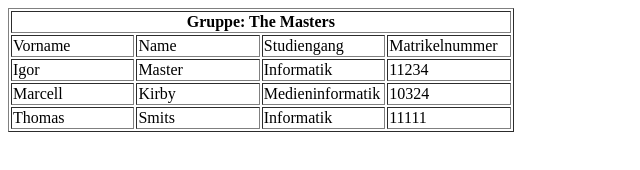
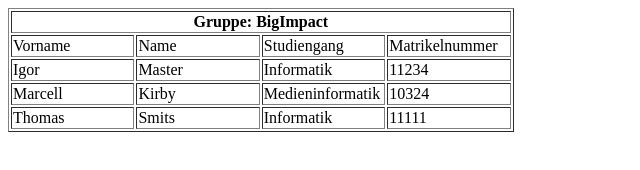
Before and after one commit to Sinanoe/BigImpact-Repository, a plain HTML site: page Tabelle.html in a window 1280 px wide. Shown: the full height of the page, 0-640 px from the left. Drawn offline with Linux system fonts and the light colour scheme.

Commit message:
Überschrift verändert

```diff
--- a/Tabelle.html
+++ b/Tabelle.html
@@ -8,7 +8,7 @@ content="text/html; charset=UTF-8">
 <body>
 <table border="1" width="40%">
 <tr>
-<th colspan="4">Gruppe: The Masters
+<th colspan="4">Gruppe: BigImpact
 </th>
 </tr>
 <tr>
```
